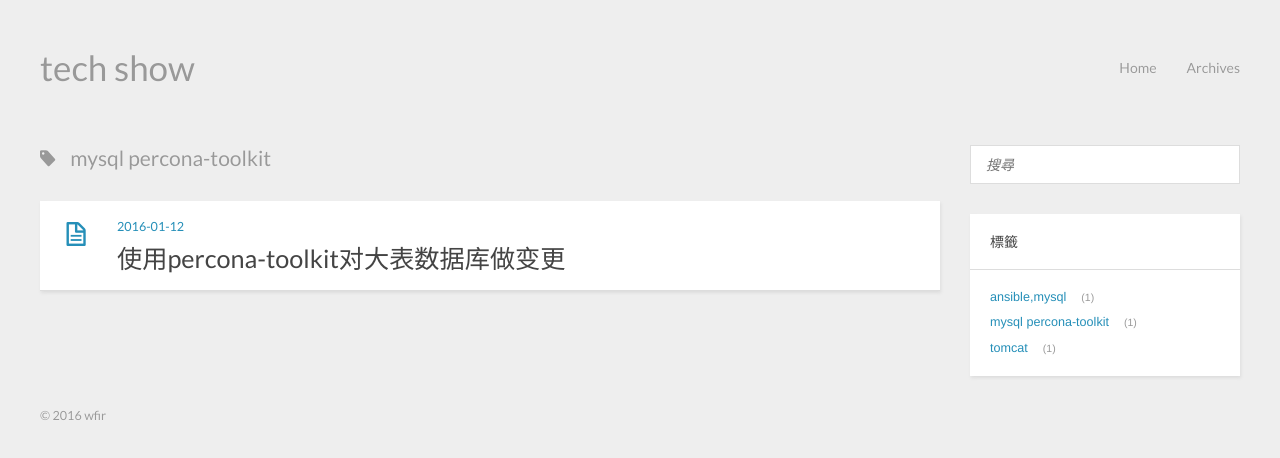
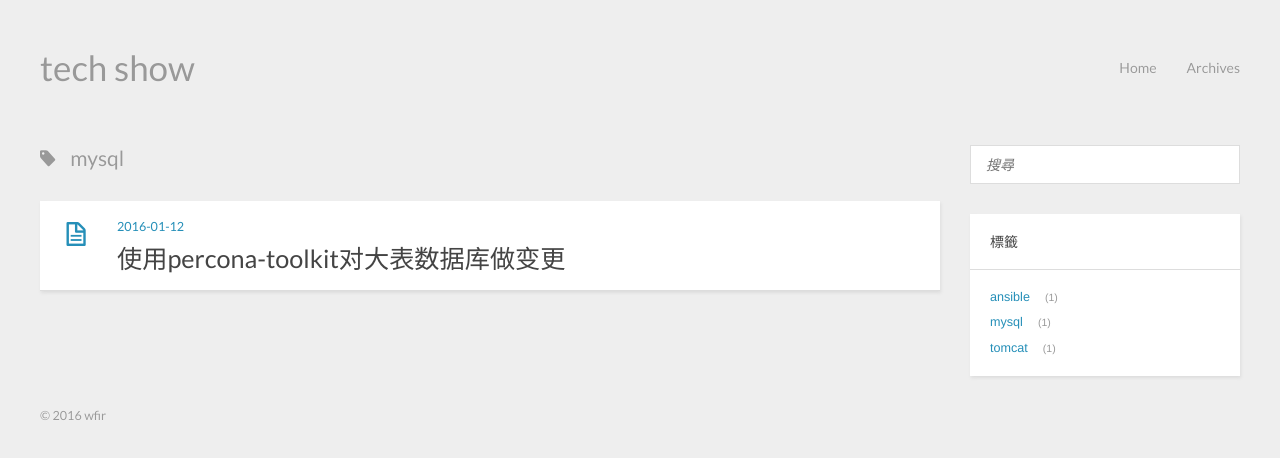
Before and after one commit to wfirooooooo/wfirooooooo.github.io, a plain HTML site: page tags/mysql/index.html in a window 1280 px wide. Drawn offline with nearby package versions, Linux system fonts and the light colour scheme.

Commit message:
Site updated: 2016-01-13 18:10:25

```diff
--- a/tags/mysql-percona-toolkit/index.html
+++ b/tags/mysql/index.html
@@ -3,7 +3,7 @@
 <head>
   <meta charset="utf-8">
 
-  <title>mysql percona-toolkit | tech show</title>
+  <title>mysql | tech show</title>
   <meta name="author" content="wfir">
 
 
@@ -44,7 +44,7 @@
 </header>
   <div id="content" class="inner">
     <div id="main-col" class="alignleft"><div id="wrapper">
-<h2 class="archive-title tag">mysql percona-toolkit</h2>
+<h2 class="archive-title tag">mysql</h2>
 
 
   <div class="archive">
@@ -78,9 +78,9 @@
   <h3 class="title">標籤</h3>
   <ul class="entry">
 
-    <li><a href="/tags/ansible-mysql/">ansible,mysql</a><small>1</small></li>
+    <li><a href="/tags/ansible/">ansible</a><small>1</small></li>
 
-    <li><a href="/tags/mysql-percona-toolkit/">mysql percona-toolkit</a><small>1</small></li>
+    <li><a href="/tags/mysql/">mysql</a><small>1</small></li>
 
     <li><a href="/tags/tomcat/">tomcat</a><small>1</small></li>
 
```
Also changed, not shown: 2016/01/06/hello-world/index.html (+2 -2 lines), 2016/01/07/tomcat的定制使用/index.html (+2 -2 lines), 2016/01/12/使用percona-toolkit对大表数据库做变更/index.html (+3 -3 lines), 2016/01/13/Ansible的mysql-user模块使用与MySQL账户GRANT权限设置/index.html (+3 -3 lines), archives/2016/01/index.html (+2 -2 lines), archives/2016/index.html (+2 -2 lines), archives/index.html (+2 -2 lines), index.html (+2 -2 lines), tags/ansible/index.html (renamed from tags/ansible-mysql/index.html, +4 -4 lines), tags/tomcat/index.html (+2 -2 lines).
